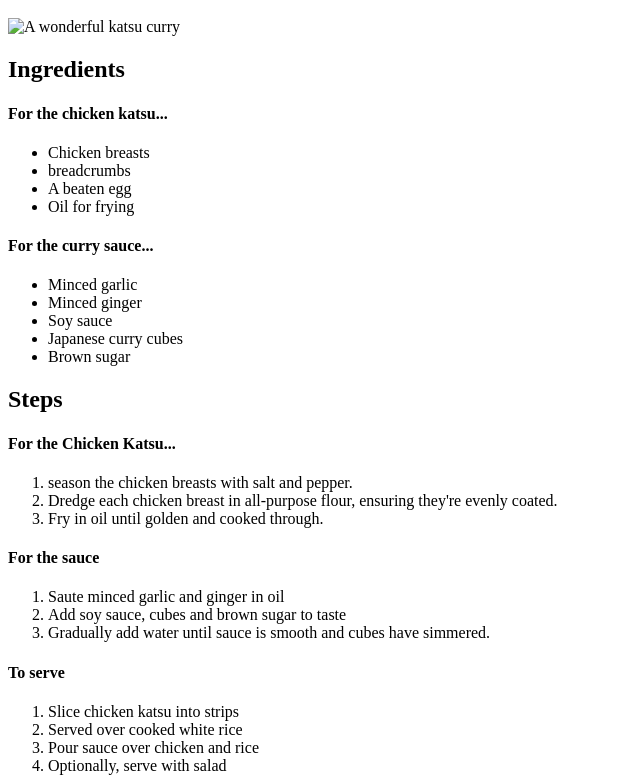
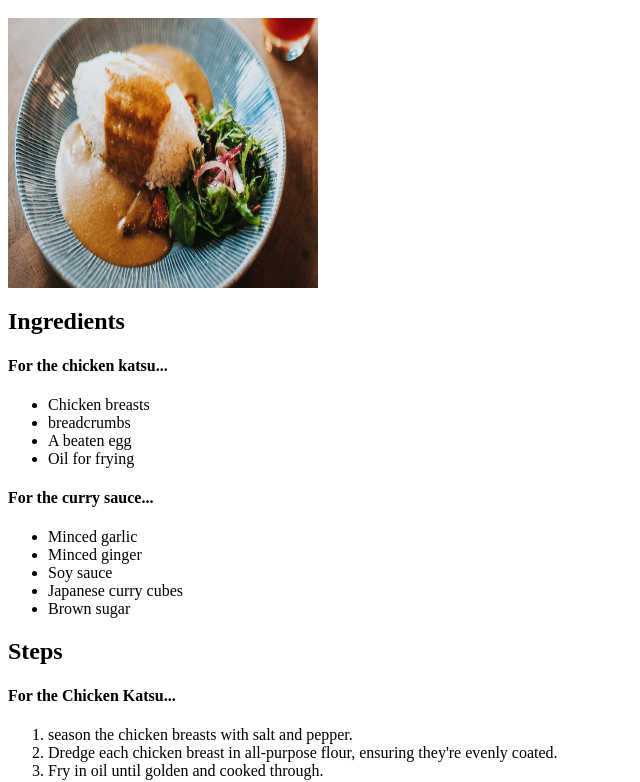
Before and after one commit to OscarMilde/odin-recipes, a plain HTML site: page Recipes/katsu-curry.html in a window 1280 px wide. Shown: the part 48-830 px from the top of the page, without its empty margins (0-640 px from the left). Drawn offline with Linux system fonts and the light colour scheme.

Commit message:
added ../ takes you back to the parent directory where the image is.

```diff
--- a/Recipes/katsu-curry.html
+++ b/Recipes/katsu-curry.html
@@ -1,11 +1,11 @@
 <h1>Katsu Curry</h1>
-<img src="odin-recipes/KC.png" alt="A wonderful katsu curry">
+<img src="../katsu-curry.jpg" alt="A wonderful katsu curry" height ="270" width = "310">
 <body>
     <h2> Ingredients</h2>
     <h4> For the chicken katsu...</h4>
     <ul>
         <li>Chicken breasts</li>
-        <li> breadcrumbs</li>
+        <li>breadcrumbs</li>
         <li>A beaten egg</li>
         <li>Oil for frying</li>
     </ul>
```
